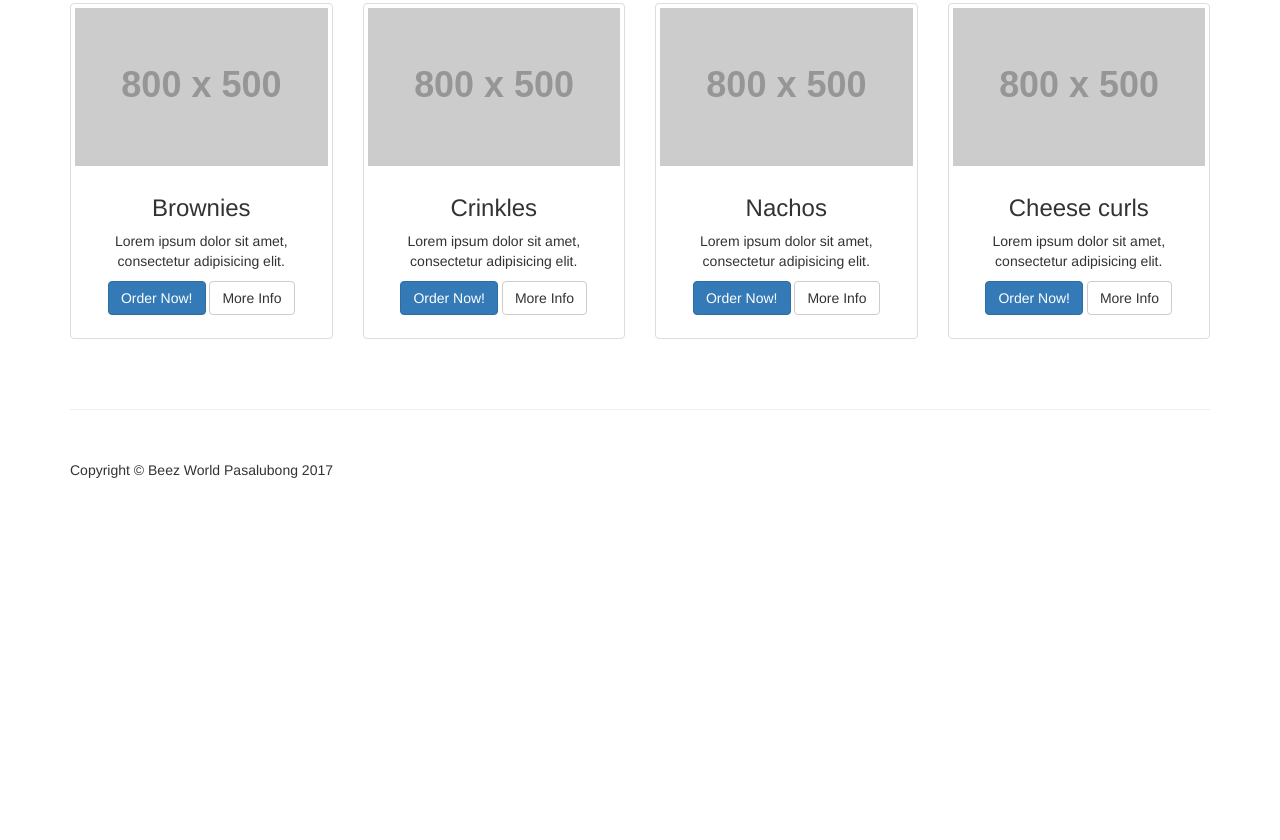
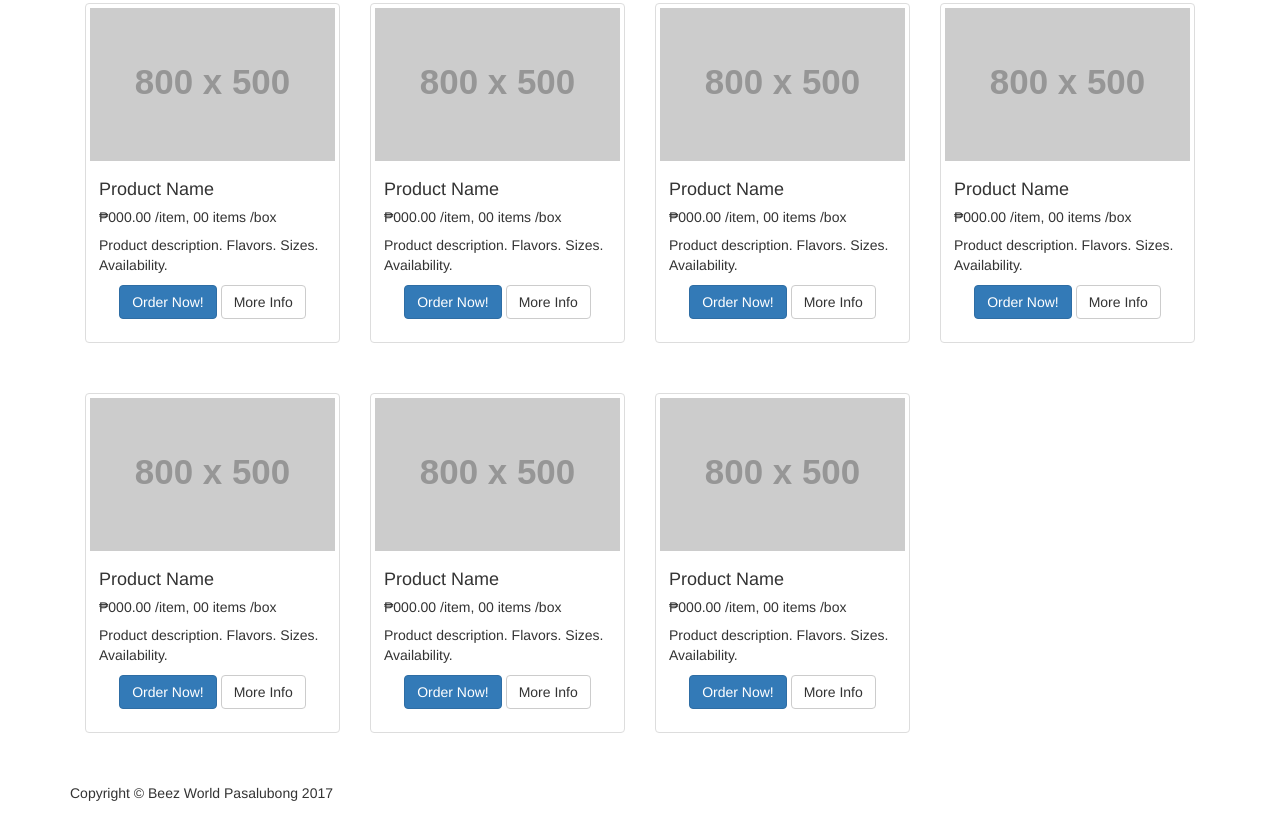
Before and after one commit to fruitspunchs/BWFPWebsite, a plain HTML site: page index.html in a window 1280 px wide. Shown: the part 544-1384 px from the top of the page. Before the commit the page ends 1084 px from the top, so only its background shows below. Drawn offline with Linux system fonts and the light colour scheme; placeholder pictures from the web are drawn by us.

Commit message:
feat: add new product layout

```diff
--- a/index.html
+++ b/index.html
@@ -30,7 +30,7 @@
 
     	<!-- Navigation -->
     	<nav class="navbar navbar-inverse navbar-fixed-top" role="navigation">
-        <div class="container">
+    		<div class="container" id="navbar">
     			<!-- Brand and toggle get grouped for better mobile display -->
     			<div class="navbar-header">
     				<button type="button" class="navbar-toggle" data-toggle="collapse" data-target="#bs-example-navbar-collapse-1">
@@ -79,15 +79,17 @@
     		<!-- /.row -->
 
     		<!-- Page Features -->
-        <div id="products" class="row text-center">
-
+    		<div id="products">
     			<div class="col-md-3 col-sm-6 hero-feature">
     				<div class="thumbnail">
     					<img src="http://placehold.it/800x500" alt="">
     					<div class="caption">
-                        <h3>Brownies</h3>
-                        <p>Lorem ipsum dolor sit amet, consectetur adipisicing elit.</p>
+    						<h4>Product Name</h4>
+    						<h5>₱000.00 /item, 00 items /box</h5>
     						<p>
+    							Product description. Flavors. Sizes. Availability.
+    						</p>
+    						<p class="text-center">
     							<a href="#" class="btn btn-primary">Order Now!</a> <a href="#" class="btn btn-default">More Info</a>
     						</p>
     					</div>
@@ -98,9 +100,12 @@
     				<div class="thumbnail">
     					<img src="http://placehold.it/800x500" alt="">
     					<div class="caption">
-                        <h3>Crinkles</h3>
-                        <p>Lorem ipsum dolor sit amet, consectetur adipisicing elit.</p>
+    						<h4>Product Name</h4>
+    						<h5>₱000.00 /item, 00 items /box</h5>
     						<p>
+    							Product description. Flavors. Sizes. Availability.
+    						</p>
+    						<p class="text-center">
     							<a href="#" class="btn btn-primary">Order Now!</a> <a href="#" class="btn btn-default">More Info</a>
     						</p>
     					</div>
@@ -111,9 +116,12 @@
     				<div class="thumbnail">
     					<img src="http://placehold.it/800x500" alt="">
     					<div class="caption">
-                        <h3>Nachos</h3>
-                        <p>Lorem ipsum dolor sit amet, consectetur adipisicing elit.</p>
+    						<h4>Product Name</h4>
+    						<h5>₱000.00 /item, 00 items /box</h5>
     						<p>
+    							Product description. Flavors. Sizes. Availability.
+    						</p>
+    						<p class="text-center">
     							<a href="#" class="btn btn-primary">Order Now!</a> <a href="#" class="btn btn-default">More Info</a>
     						</p>
     					</div>
@@ -124,9 +132,60 @@
     				<div class="thumbnail">
     					<img src="http://placehold.it/800x500" alt="">
     					<div class="caption">
-                        <h3>Cheese curls</h3>
-                        <p>Lorem ipsum dolor sit amet, consectetur adipisicing elit.</p>
+    						<h4>Product Name</h4>
+    						<h5>₱000.00 /item, 00 items /box</h5>
     						<p>
+    							Product description. Flavors. Sizes. Availability.
+    						</p>
+    						<p class="text-center">
+    							<a href="#" class="btn btn-primary">Order Now!</a> <a href="#" class="btn btn-default">More Info</a>
+    						</p>
+    					</div>
+    				</div>
+    			</div>
+
+    			<div class="col-md-3 col-sm-6 hero-feature">
+    				<div class="thumbnail">
+    					<img src="http://placehold.it/800x500" alt="">
+    					<div class="caption">
+    						<h4>Product Name</h4>
+    						<h5>₱000.00 /item, 00 items /box</h5>
+    						<p>
+    							Product description. Flavors. Sizes. Availability.
+    						</p>
+    						<p class="text-center">
+    							<a href="#" class="btn btn-primary">Order Now!</a> <a href="#" class="btn btn-default">More Info</a>
+    						</p>
+    					</div>
+    				</div>
+    			</div>
+
+    			<div class="col-md-3 col-sm-6 hero-feature">
+    				<div class="thumbnail">
+    					<img src="http://placehold.it/800x500" alt="">
+    					<div class="caption">
+    						<h4>Product Name</h4>
+    						<h5>₱000.00 /item, 00 items /box</h5>
+    						<p>
+    							Product description. Flavors. Sizes. Availability.
+    						</p>
+    						<p class="text-center">
+    							<a href="#" class="btn btn-primary">Order Now!</a> <a href="#" class="btn btn-default">More Info</a>
+    						</p>
+    					</div>
+    				</div>
+    			</div>
+
+    			<div class="col-md-3 col-sm-6 hero-feature">
+    				<div class="thumbnail">
+    					<img src="http://placehold.it/800x500" alt="">
+    					<div class="caption">
+    						<h4>Product Name</h4>
+    						<h5>₱000.00 /item, 00 items /box</h5>
+    						<p>
+    							Product description. Flavors. Sizes. Availability.
+    						</p>
+    						<p class="text-center">
     							<a href="#" class="btn btn-primary">Order Now!</a> <a href="#" class="btn btn-default">More Info</a>
     						</p>
     					</div>
@@ -167,7 +226,7 @@
     			target = target.length ? target : $('[name=' + this.hash.slice(1) + ']');
     			if (target.length) {
     				$('html,body').animate({
-                        scrollTop: target.offset().top
+    					scrollTop: target.offset().top - $("#navbar").height()
     				}, 300);
     				return false;
     			}
```
Lines whose indentation alone changed are shown as unchanged.
